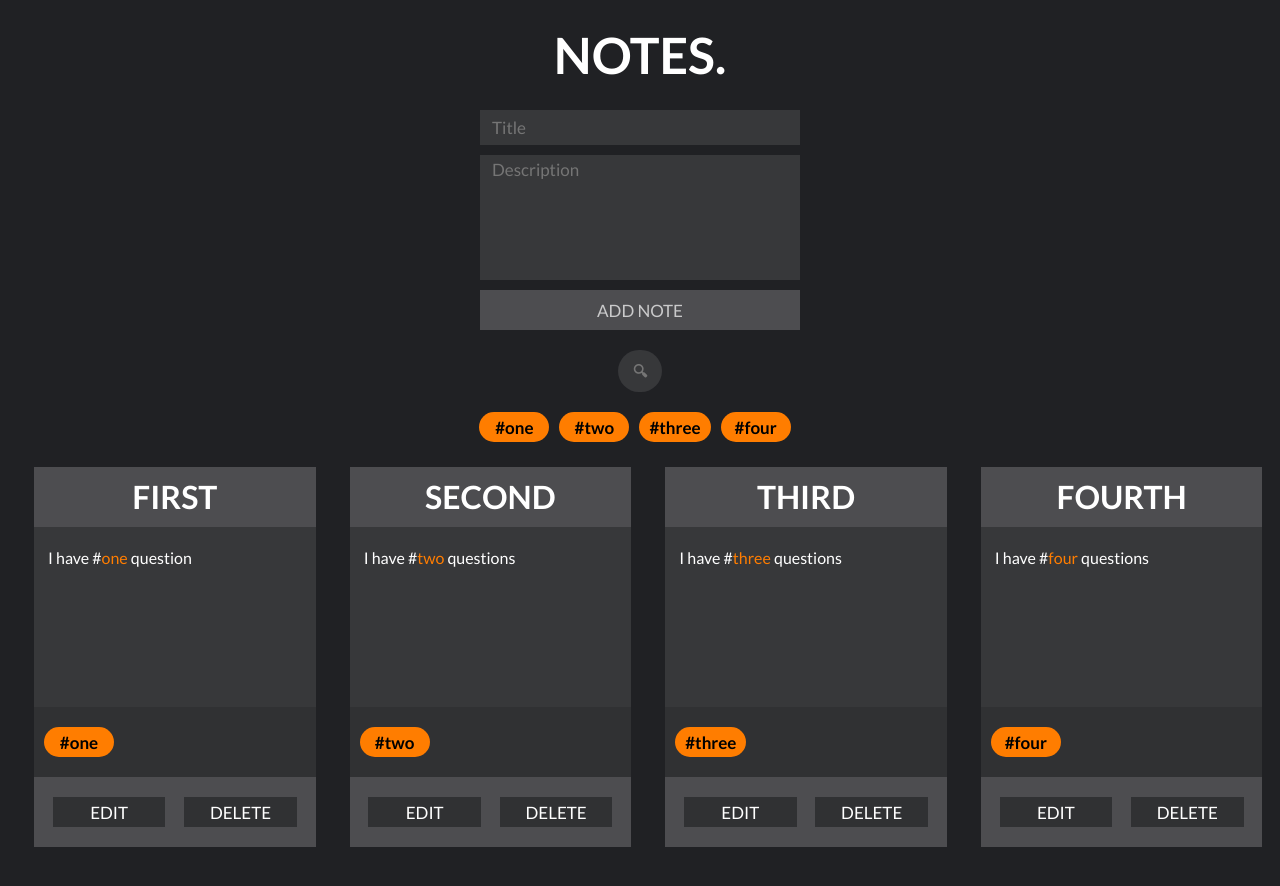
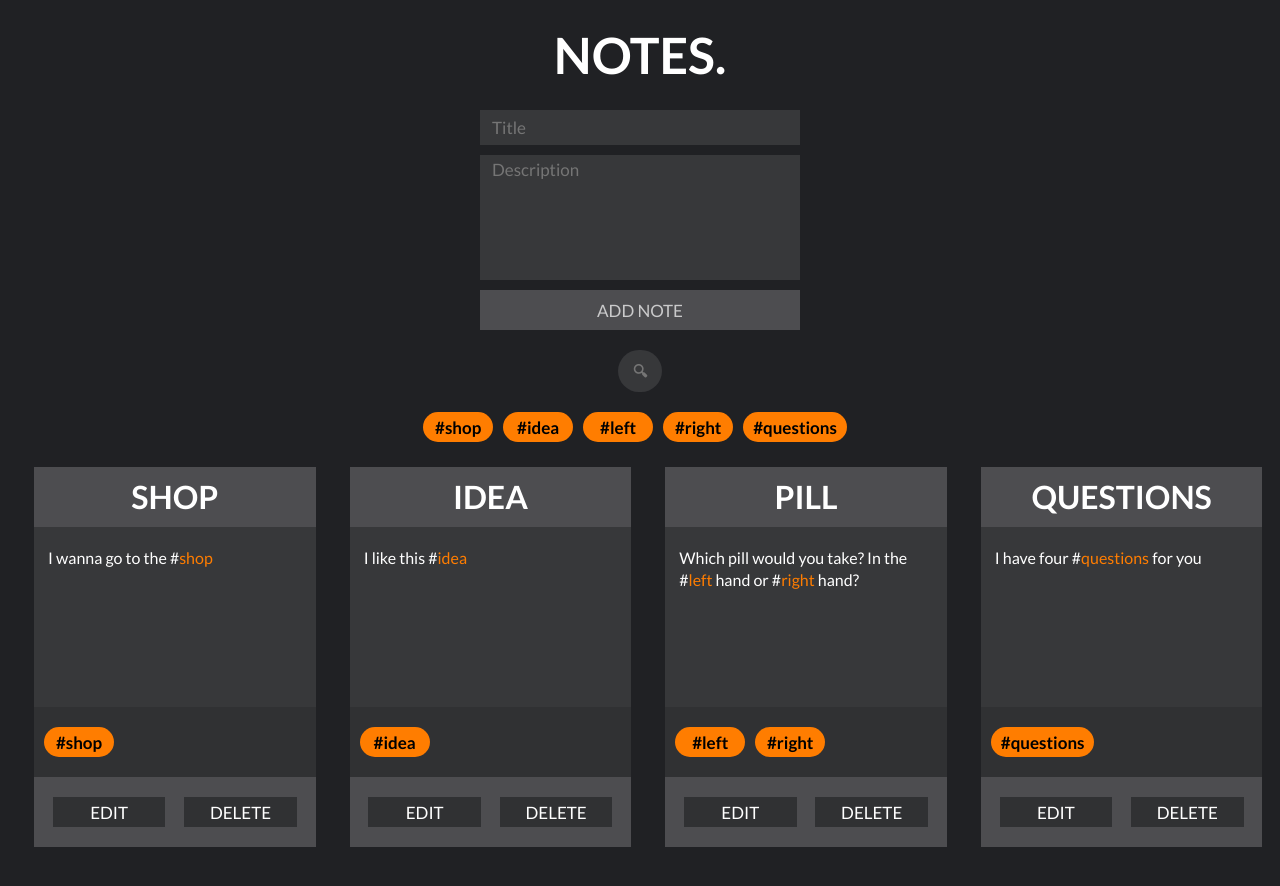
Before and after one commit to naugtymor/Notes, a React (Create React App) app: page / in a window 1280 px wide. Shown: the top 886 px of the page. Built offline with nearby package versions, Linux system fonts and the light colour scheme.

Commit message:
refactor: initial state

```diff
--- a/src/app/content/MainBlock/MainBlock.module.scss
+++ b/src/app/content/MainBlock/MainBlock.module.scss
@@ -119,17 +119,18 @@
   .tagsBlock {
     @include flex(row, center, center, wrap);
     min-height: 30px;
-    width: 100%;
-    margin: 10px 0 10px;
+    width: 80%;
+    margin: 5px 0 5px;
 
     .tagContainer {
       @include flex(column, center, center, wrap);
       min-width: 70px;
       height: 30px;
-      margin-right: 10px;
       border-radius: 20px;
       background-color: rgb(255, 125, 0);
       cursor: pointer;
+      margin: 5px 0 5px;
+      margin-right: 10px;
 
       .tag {
         @include text(17px, 17px, 600);
--- a/src/app/content/MainBlock/notes-reducer.ts
+++ b/src/app/content/MainBlock/notes-reducer.ts
@@ -5,12 +5,12 @@ const slice = createSlice({
     name: "notes",
     initialState: {
         notes: [
-            {id: '1', tags: ['one'], title: 'First', description: 'I have #one question'},
-            {id: '2', tags: ['two'], title: 'Second', description: 'I have #two questions'},
-            {id: '3', tags: ['three'], title: 'Third', description: 'I have #three questions'},
-            {id: '4', tags: ['four'], title: 'Fourth', description: 'I have #four questions'},
+            {id: '1', tags: ['shop'], title: 'Shop', description: 'I wanna go to the #shop'},
+            {id: '2', tags: ['idea'], title: 'Idea', description: 'I like this #idea'},
+            {id: '3', tags: ['left', 'right'], title: 'Pill', description: 'Which pill would you take? In the #left hand or #right hand?'},
+            {id: '4', tags: ['questions'], title: 'Questions', description: 'I have four #questions for you'},
         ],
-        tags: ['one', 'two', 'three', 'four']
+        tags: ['shop', 'idea', 'left', 'right', 'questions']
     } as NotesStateType,
     reducers: {
         addNoteAC: (state, action: PayloadAction<{ title: string, description: string }>) => {
```
